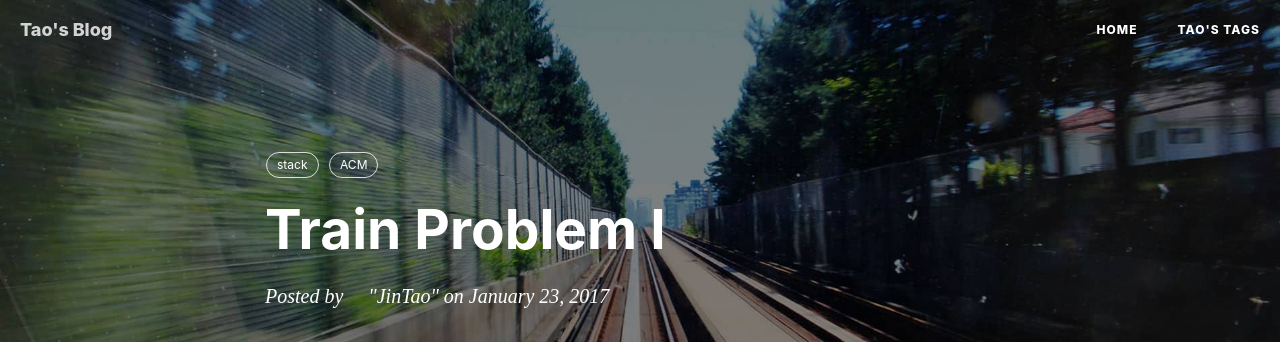
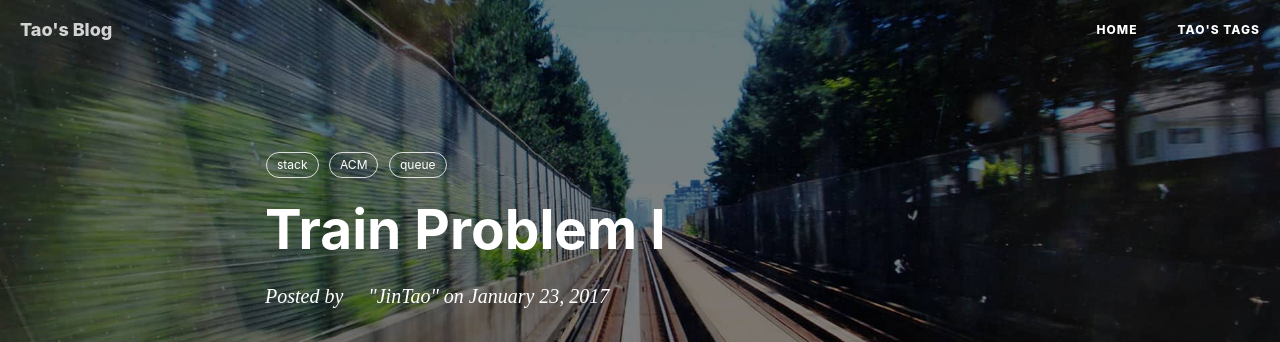
Before and after one commit to pandaKINandQUEEN/GinKo-BFU.github.io, a Jekyll site: the page built from _posts/2017-01-25-Train-Problem-I.md, in a window 1280 px wide and 900 px high. Shown: the top 342 px of the window. Built offline with Jekyll 4.4.1, drawn with Linux system fonts in a browser that asks for light colours; nearby versions of some CDN libraries; comment, search, counter and statistics services are not loaded.

Commit message:
Update 2017-01-25-Train-Problem-I.md

```diff
--- a/_posts/2017-01-25-Train-Problem-I.md
+++ b/_posts/2017-01-25-Train-Problem-I.md
@@ -9,6 +9,7 @@ catalog: true
 tags:
     - stack
     - ACM
+    - queue
 
 ---
 
```
